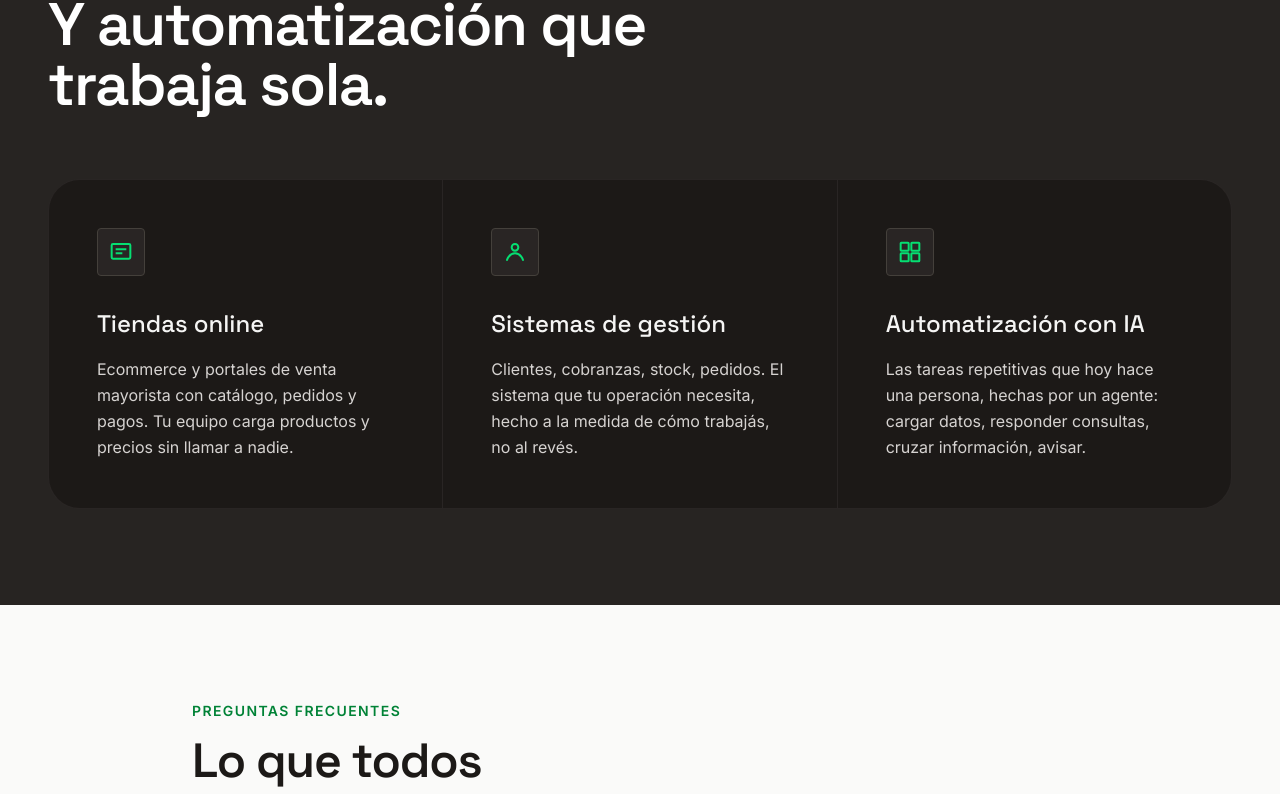
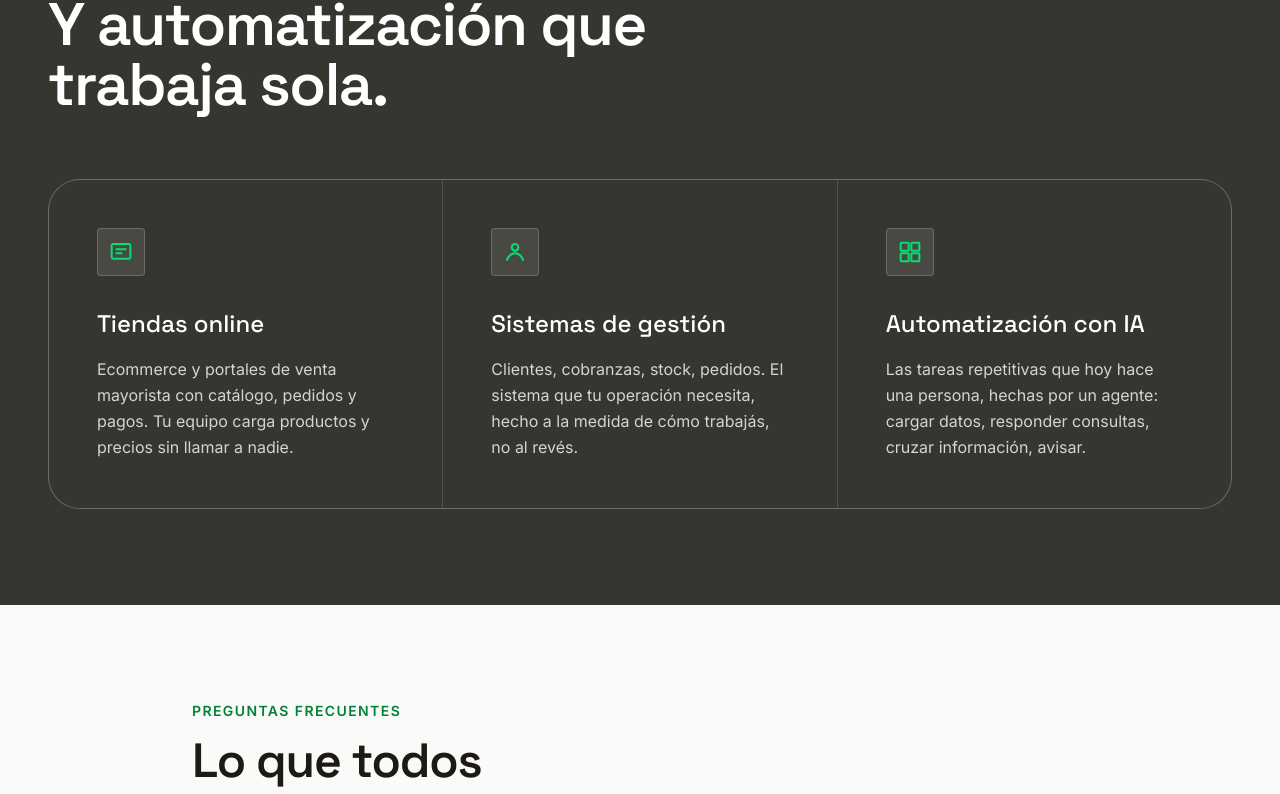
Before and after one commit to RUBRAlab/rubra, a React (Vite) app: page / in a window 1280 px wide. Shown: the part 4465-5259 px from the top of the page. Built offline with nearby package versions, Linux system fonts and the light colour scheme; a web font is replaced by a local one.

Commit message:
Unifica Servicios al fondo cemento
Era el unico bloque oscuro en negro neutro entre secciones de cemento.

```diff
--- a/src/App.tsx
+++ b/src/App.tsx
@@ -744,7 +744,7 @@ export default function App() {
         </section>
 
         {/* Servicios Section */}
-        <section className="py-24 px-6 md:px-12 bg-stone-900/95 backdrop-blur-md text-stone-50" id="servicios">
+        <section className="py-24 px-6 md:px-12 bg-[#35362f] text-stone-50" id="servicios">
           <div className="max-w-7xl mx-auto">
             <div className="mb-16">
               <p className="text-sm font-semibold tracking-widest text-green-400 uppercase mb-4">Qué construimos</p>
@@ -753,36 +753,36 @@ Software a medida.<br />Y automatización que trabaja sola.
               </h2>
             </div>
 
-            <div className="grid md:grid-cols-3 gap-px bg-stone-800 rounded-[2rem] overflow-hidden border border-stone-800">
-              <div className="bg-stone-900 p-8 md:p-12 hover:bg-stone-800/80 transition-colors">
-                <div className="w-12 h-12 rounded bg-stone-800 border border-stone-700 flex items-center justify-center text-green-400 mb-8">
+            <div className="grid md:grid-cols-3 gap-px bg-stone-100/15 rounded-[2rem] overflow-hidden border border-stone-100/15">
+              <div className="bg-[#35362f] p-8 md:p-12 hover:bg-stone-100/5 transition-colors">
+                <div className="w-12 h-12 rounded bg-stone-100/10 border border-stone-100/20 flex items-center justify-center text-green-400 mb-8">
                   <svg width="24" height="24" viewBox="0 0 18 18" fill="none" stroke="currentColor" strokeWidth="1.5">
                     <rect x="2" y="3" width="14" height="11" rx="1"/>
                     <line x1="5" y1="7" x2="13" y2="7"/>
                     <line x1="5" y1="10" x2="10" y2="10"/>
                   </svg>
                 </div>
-                <h3 className="text-2xl font-display font-medium text-stone-100 mb-4">Tiendas online</h3>
+                <h3 className="text-2xl font-display font-medium text-white mb-4">Tiendas online</h3>
                 <p className="text-stone-300 leading-relaxed">
                   Ecommerce y portales de venta mayorista con catálogo, pedidos y pagos. Tu equipo carga productos y precios sin llamar a nadie.
                 </p>
               </div>
 
-              <div className="bg-stone-900 p-8 md:p-12 hover:bg-stone-800/80 transition-colors">
-                <div className="w-12 h-12 rounded bg-stone-800 border border-stone-700 flex items-center justify-center text-green-400 mb-8">
+              <div className="bg-[#35362f] p-8 md:p-12 hover:bg-stone-100/5 transition-colors">
+                <div className="w-12 h-12 rounded bg-stone-100/10 border border-stone-100/20 flex items-center justify-center text-green-400 mb-8">
                   <svg width="24" height="24" viewBox="0 0 18 18" fill="none" stroke="currentColor" strokeWidth="1.5">
                     <circle cx="9" cy="5.5" r="2.5"/>
                     <path d="M3 15 C3 15 4.5 10 9 10 C13.5 10 15 15 15 15" strokeLinecap="round"/>
                   </svg>
                 </div>
-                <h3 className="text-2xl font-display font-medium text-stone-100 mb-4">Sistemas de gestión</h3>
+                <h3 className="text-2xl font-display font-medium text-white mb-4">Sistemas de gestión</h3>
                 <p className="text-stone-300 leading-relaxed">
                   Clientes, cobranzas, stock, pedidos. El sistema que tu operación necesita, hecho a la medida de cómo trabajás, no al revés.
                 </p>
               </div>
 
-              <div className="bg-stone-900 p-8 md:p-12 hover:bg-stone-800/80 transition-colors">
-                <div className="w-12 h-12 rounded bg-stone-800 border border-stone-700 flex items-center justify-center text-green-400 mb-8">
+              <div className="bg-[#35362f] p-8 md:p-12 hover:bg-stone-100/5 transition-colors">
+                <div className="w-12 h-12 rounded bg-stone-100/10 border border-stone-100/20 flex items-center justify-center text-green-400 mb-8">
                   <svg width="24" height="24" viewBox="0 0 18 18" fill="none" stroke="currentColor" strokeWidth="1.5">
                     <rect x="2" y="2" width="6" height="6" rx=".5"/>
                     <rect x="10" y="2" width="6" height="6" rx=".5"/>
@@ -790,7 +790,7 @@ Software a medida.<br />Y automatización que trabaja sola.
                     <rect x="10" y="10" width="6" height="6" rx=".5"/>
                   </svg>
                 </div>
-                <h3 className="text-2xl font-display font-medium text-stone-100 mb-4">Automatización con IA</h3>
+                <h3 className="text-2xl font-display font-medium text-white mb-4">Automatización con IA</h3>
                 <p className="text-stone-300 leading-relaxed">
                   Las tareas repetitivas que hoy hace una persona, hechas por un agente: cargar datos, responder consultas, cruzar información, avisar.
                 </p>
```
